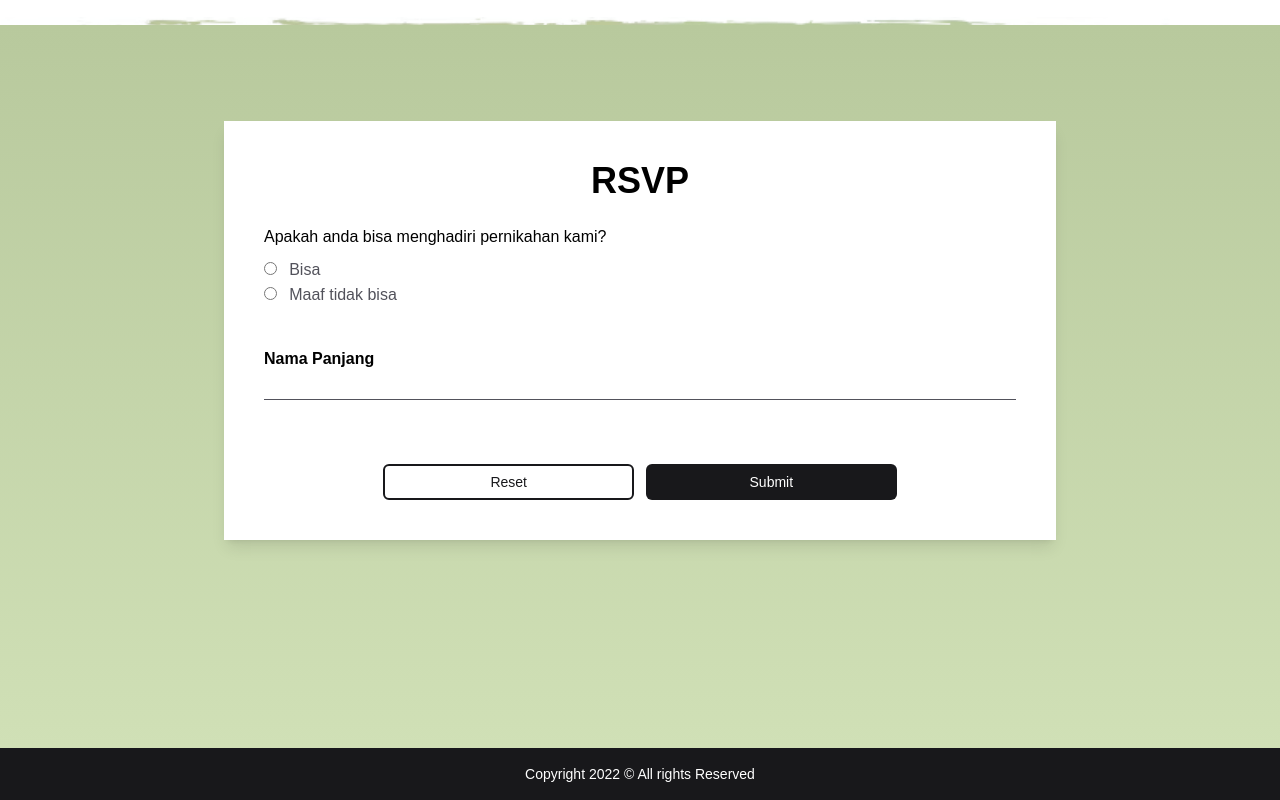
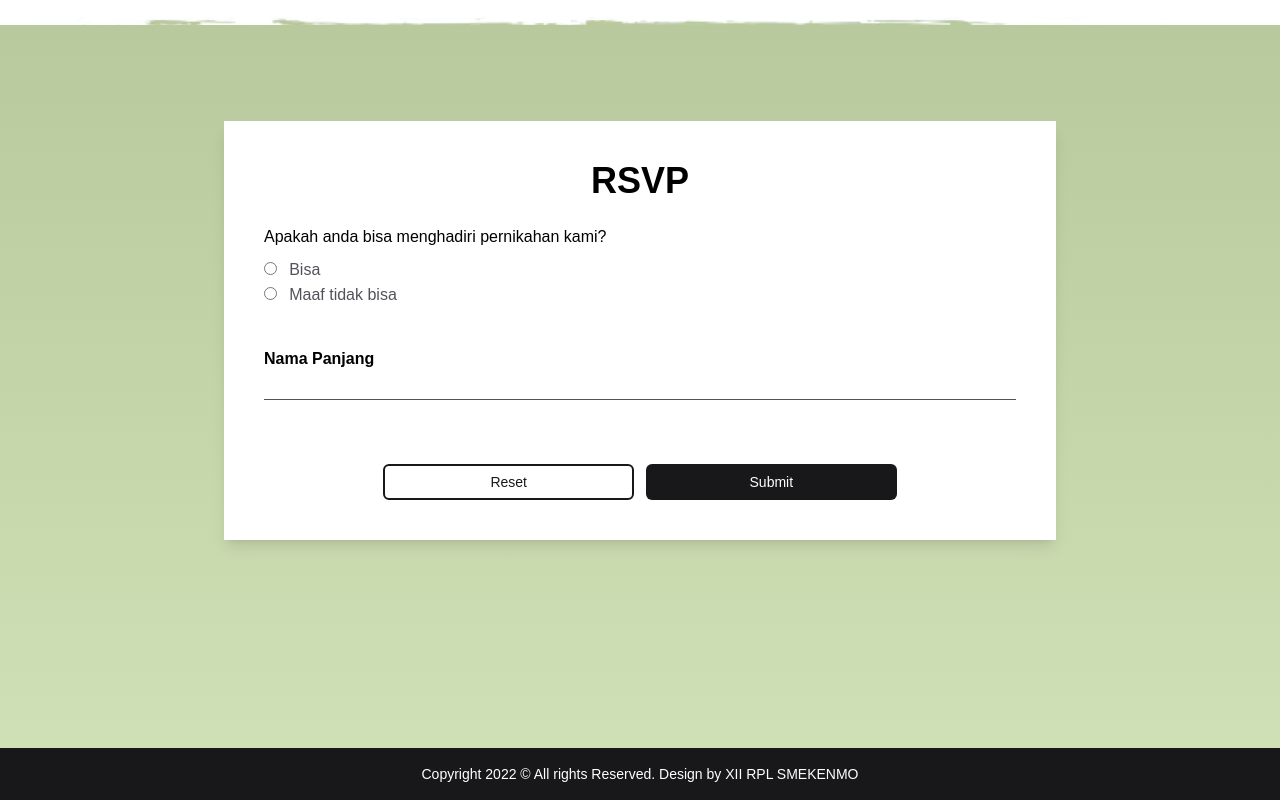
Before and after one commit to attaryu/undangan-online, a website: page dist/index.html in a window 1280 px wide. Shown: the part 4397-5197 px from the top of the page. Drawn offline with nearby package versions, Linux system fonts and the light colour scheme; files that its build step writes are made by us from their sources.

Commit message:
edit footbar

```diff
--- a/dist/index.html
+++ b/dist/index.html
@@ -507,9 +507,9 @@
 		<footer class="px-5 py-4 bg-zinc-900">
 			<figure>
 				<figcaption
-					class="text-center font-outfit text-xs text-white md:text-sm xl:text-sm"
+					class="text-center font-outfit text-xs text-white md:text-sm xl:text-sm font-light"
 				>
-					Copyright 2022 &copy; All rights Reserved
+					Copyright 2022 &copy; All rights Reserved. Design by XII RPL SMEKENMO
 				</figcaption>
 			</figure>
 		</footer>
```
Also changed, not shown: dist/style.css (deleted).
